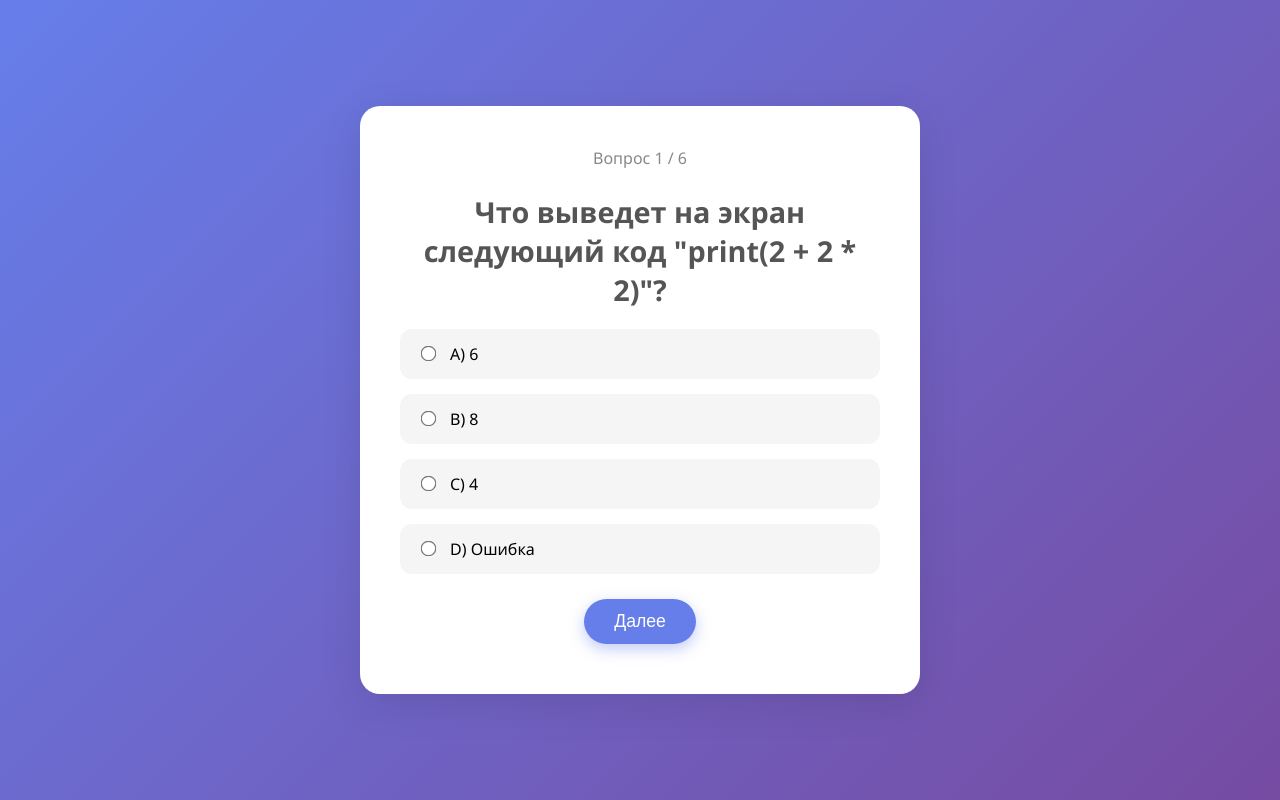
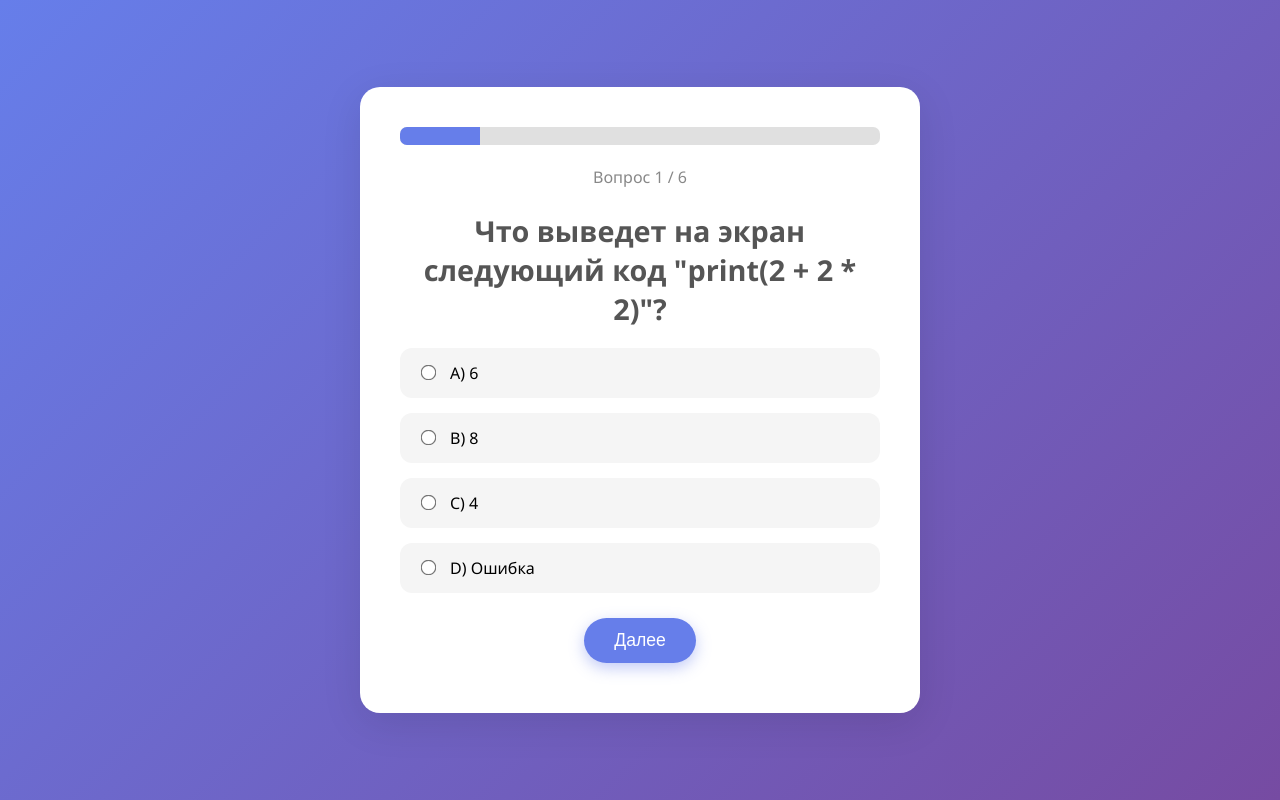
Before and after one commit to EnderEzhik/maxitet-c3-t2-frontend-p2, a React (Vite) app: page /quiz in a window 1280 px wide. Built offline with nearby package versions, Linux system fonts and the light colour scheme.

Commit message:
Добавлен прогресс бар и стили для него

```diff
--- a/src/App.css
+++ b/src/App.css
@@ -116,6 +116,21 @@ button.secondary:hover {
   margin-bottom: 20px;
 }
 
+.progress-bar-container {
+  width: 100%;
+  height: 18px;
+  background: #e0e0e0;
+  border-radius: 7px;
+  margin-bottom: 20px;
+  overflow: hidden;
+}
+
+.progress-bar-fill {
+  height: 100%;
+  background-color: #667eea;
+  transition: width 0.3s ease;
+}
+
 .score {
   font-size: 2rem;
   font-weight: bold;
--- a/src/pages/Quiz.tsx
+++ b/src/pages/Quiz.tsx
@@ -39,6 +39,9 @@ function Quiz() {
 
     return (
         <div className="container">
+            <div className="progress-bar-container">
+                <div className="progress-bar-fill" style={{width: `${((currentIndex + 1) / questions.length) * 100}%`}}></div>
+            </div>
             <p className="progress">Вопрос {currentIndex + 1} / {questions.length}</p>
             <QuestionCard question={questions[currentIndex]} onSelectChange={handleOptionChange} selectedOption={selectedAnswers[currentIndex]}/>
             {
```
